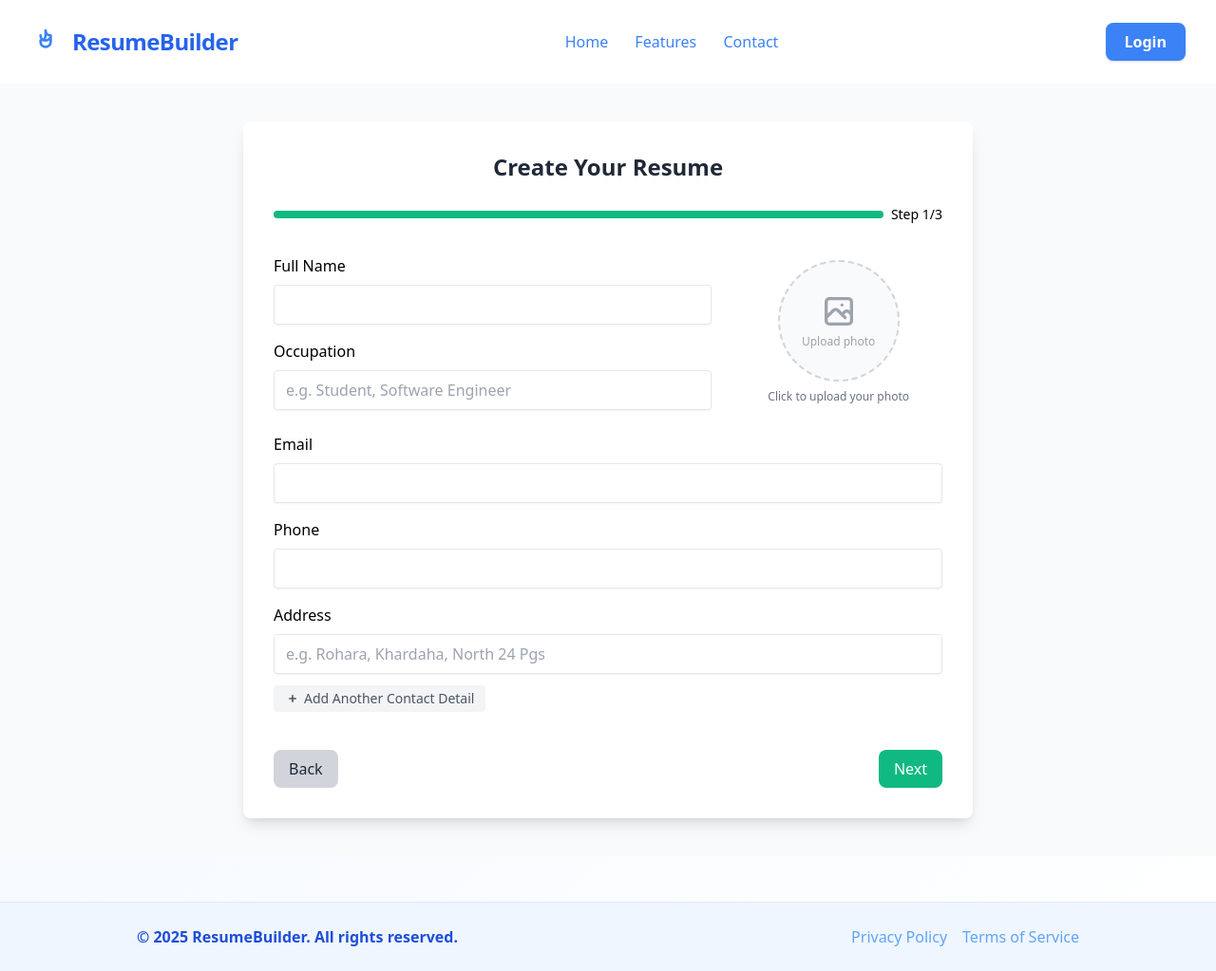
After one commit to Poushali-02/resume-builder-, a Django app: page /resume/create/ in a window 1280 px wide. The commit adds this page. Shown: the whole page at 95% size. Run offline with Django 5.2, Linux system fonts and the light colour scheme.

Commit message:
resume created

```diff
--- /dev/null
+++ b/resumeBuilder/resume/apps.py
@@ -0,0 +1,6 @@
+from django.apps import AppConfig
+
+
+class ResumeConfig(AppConfig):
+    default_auto_field = 'django.db.models.BigAutoField'
+    name = 'resume'
--- /dev/null
+++ b/resumeBuilder/resume/tests.py
@@ -0,0 +1,3 @@
+from django.test import TestCase
+
+# Create your tests here.
--- /dev/null
+++ b/resumeBuilder/resume/urls.py
@@ -0,0 +1,7 @@
+from django.urls import path
+from . import views
+
+urlpatterns = [
+    path('create/', views.create, name='createResume'),
+    path('see/<int:resume_id>/', views.see_resume, name='see_resume')
+]
--- /dev/null
+++ b/resumeBuilder/resume/views.py
@@ -0,0 +1,81 @@
+from django.shortcuts import render, redirect
+from .models import Resume, Education, Skills
+from datetime import datetime
+
+# Create your views here.
+
+def create(request):
+    if request.method == 'POST':
+        name = request.POST.get('full_name')
+        email = request.POST.get('email')
+        phone = request.POST.get('phone')
+        experience = request.POST.get('experience')
+        summary = request.POST.get('summary')
+
+        # Get education form fields
+        degree = request.POST.get('degree')
+        institution = request.POST.get('institution')
+        start_date = request.POST.get('start_date')
+        end_date = request.POST.get('end_date')
+        education_description = request.POST.get('education_description')
+
+        # First create the resume
+        resume = Resume.objects.create(
+            full_name=name,
+            email=email,
+            phone=phone,
+            experience=experience,
+            summary=summary
+        )
+
+        # Now create education entry with separate fields
+        if degree and institution:
+            try:
+                # Parse the dates if they exist
+                start_date_obj = datetime.strptime(start_date, '%Y-%m-%d') if start_date else datetime.now()
+                end_date_obj = datetime.strptime(end_date, '%Y-%m-%d') if end_date else datetime.now()
+
+                education = Education.objects.create(
+                    resume=resume,
+                    degree=degree,
+                    institution=institution,
+                    start_date=start_date_obj,
+                    end_date=end_date_obj,
+                    description=education_description or ""
+                )
+            except ValueError as e:
+                # Handle date parsing errors
+                print(f"Date parsing error: {e}")
+                # Create with default dates as fallback
+                education = Education.objects.create(
+                    resume=resume,
+                    degree=degree,
+                    institution=institution,
+                    start_date=datetime.now(),
+                    end_date=datetime.now(),
+                    description=education_description or ""
+                )
+
+        # Process skills with detailed information
+        skill_types = request.POST.getlist('skill_types[]')
+        skill_descriptions = request.POST.getlist('skill_descriptions[]')
+
+        # Create skills entries
+        for i in range(len(skill_types)):
+            if skill_types[i].strip():  # Only create if skill type is provided
+                skill_description = skill_descriptions[i].strip() if i < len(skill_descriptions) else f"Proficient in {skill_types[i]}"
+                Skills.objects.create(
+                    resume=resume,
+                    skill_type=skill_types[i],
+                    skill_description=skill_description
+                )
+
+        return redirect('see_resume', resume_id=resume.id)
+    return render(request, 'website/createResume.html')
+
+
+def see_resume(request, resume_id):
+    resume = Resume.objects.get(id=resume_id)
+    if resume is not None:
+        return render(request, 'website/resume.html', {'resume': resume})
+    return render(request, 'website/resume.html', {'resume': None})
--- a/resumeBuilder/resumeBuilder/settings.py
+++ b/resumeBuilder/resumeBuilder/settings.py
@@ -38,6 +38,7 @@ INSTALLED_APPS = [
     'django.contrib.messages',
     'django.contrib.staticfiles',
     'user',
+    'resume',
 ]
 
 MIDDLEWARE = [
--- a/resumeBuilder/resumeBuilder/urls.py
+++ b/resumeBuilder/resumeBuilder/urls.py
@@ -21,4 +21,5 @@ from django.urls import include
 urlpatterns = [
     path('admin/', admin.site.urls),
     path('user/', include('user.urls')),
+    path('resume/', include('resume.urls')),
 ]
--- a/resumeBuilder/templates/base.html
+++ b/resumeBuilder/templates/base.html
@@ -19,7 +19,11 @@
             <a href="#" class="text-blue-500 hover:text-blue-700 font-medium transition">Features</a>
             <a href="#" class="text-blue-500 hover:text-blue-700 font-medium transition">Contact</a>
         </nav>
+        {% if user.is_authenticated %}
+        <button class="bg-blue-500 hover:bg-blue-600 text-white px-5 py-2 rounded-lg font-semibold shadow transition">{{ user.username }}</button>
+        {% else %}
         <button class="bg-blue-500 hover:bg-blue-600 text-white px-5 py-2 rounded-lg font-semibold shadow transition">Login</button>
+        {% endif %}
     </header>
 
     <!-- Main content placeholder -->
--- /dev/null
+++ b/resumeBuilder/templates/website/createResume.html
@@ -0,0 +1,221 @@
+{% extends "base.html" %}
+
+{% block content %}
+<div class="min-h-screen bg-gray-50 flex items-center justify-center py-10">
+  <div class="bg-white shadow-lg rounded-lg w-full max-w-3xl p-8">
+    <h2 class="text-2xl font-bold text-gray-800 text-center mb-6">Create Your Resume</h2>
+
+    <!-- Progress Steps -->
+    <div class="flex items-center mb-8">
+      <div class="flex-1">
+        <div class="h-2 bg-green-500 rounded"></div>
+      </div>
+      <div class="ml-2 text-sm">Step <span id="step-number">1</span>/3</div>
+    </div>
+
+    <!-- Multi-step Form -->
+    <form id="resumeForm" method="post" class="space-y-6" action="{% url 'createResume' %}" enctype="multipart/form-data">
+      {% csrf_token %}
+
+      <!-- Step 1 - Personal Info -->
+      <div class="form-step block">
+        <div class="grid md:grid-cols-3 gap-6 items-center mb-6">
+          <div class="md:col-span-2 space-y-4">
+            <div>
+              <label class="block mb-2 text-700">Full Name</label>
+              <input type="text" name="full_name" class="w-full border px-3 py-2 rounded shadow-sm focus:ring-green-500 focus:border-green-500" required>
+            </div>
+            <div>
+              <label class="block mb-2 text-700">Occupation</label>
+              <input type="text" name="occupation" placeholder="e.g. Student, Software Engineer" class="w-full border px-3 py-2 rounded shadow-sm focus:ring-green-500 focus:border-green-500">
+            </div>
+          </div>
+          <div class="flex flex-col items-center">
+            <div class="w-32 h-32 border-2 border-dashed border-gray-300 rounded-full flex items-center justify-center bg-gray-50 relative">
+              <input type="file" name="image" id="image-upload" class="absolute inset-0 w-full h-full opacity-0 cursor-pointer" accept="image/*">
+              <div id="preview-container" class="w-full h-full rounded-full overflow-hidden hidden">
+                <img id="preview-image" src="#" alt="Preview" class="w-full h-full object-cover">
+              </div>
+              <div id="upload-icon" class="text-gray-400 flex flex-col items-center">
+                <svg xmlns="http://www.w3.org/2000/svg" class="h-10 w-10" fill="none" viewBox="0 0 24 24" stroke="currentColor">
+                  <path stroke-linecap="round" stroke-linejoin="round" stroke-width="2" d="M4 16l4.586-4.586a2 2 0 012.828 0L16 16m-2-2l1.586-1.586a2 2 0 012.828 0L20 14m-6-6h.01M6 20h12a2 2 0 002-2V6a2 2 0 00-2-2H6a2 2 0 00-2 2v12a2 2 0 002 2z" />
+                </svg>
+                <span class="text-xs mt-1">Upload photo</span>
+              </div>
+            </div>
+            <p class="text-xs text-gray-500 mt-2">Click to upload your photo</p>
+          </div>
+        </div>
+
+        <div id="contact-info-container" class="space-y-4">
+          <div class="contact-entry">
+            <label class="block mb-2 text-700">Email</label>
+            <input type="email" name="email" class="w-full border px-3 py-2 rounded shadow-sm focus:ring-green-500 focus:border-green-500" required>
+          </div>
+          <div class="contact-entry">
+            <label class="block mb-2 text-700">Phone</label>
+            <input type="text" name="phone" class="w-full border px-3 py-2 rounded shadow-sm focus:ring-green-500 focus:border-green-500" required>
+          </div>
+          <div class="contact-entry">
+            <label class="block mb-2 text-700">Address</label>
+            <input type="text" name="address" placeholder="e.g. Rohara, Khardaha, North 24 Pgs" class="w-full border px-3 py-2 rounded shadow-sm focus:ring-green-500 focus:border-green-500">
+          </div>
+        </div>
+
+        <button type="button" id="add-contact-btn" class="mt-3 bg-gray-100 hover:bg-gray-200 text-gray-600 px-3 py-1 rounded text-sm flex items-center">
+          <svg xmlns="http://www.w3.org/2000/svg" class="h-4 w-4 mr-1" viewBox="0 0 20 20" fill="currentColor">
+            <path fill-rule="evenodd" d="M10 5a1 1 0 011 1v3h3a1 1 0 110 2h-3v3a1 1 0 11-2 0v-3H6a1 1 0 110-2h3V6a1 1 0 011-1z" clip-rule="evenodd" />
+          </svg>
+          Add Another Contact Detail
+        </button>
+      </div>
+
+      <!-- Step 2 - Education & Experience -->
+      <div class="form-step hidden">
+        <div class="border p-4 rounded-lg mb-4">
+          <h3 class="text-lg font-medium text-gray-700 mb-3">Education</h3>
+          <div class="space-y-4">
+            <div>
+              <label class="block mb-2 text-gray-700 text-sm">Degree/Certificate</label>
+              <input type="text" name="degree" placeholder="e.g. Bachelor of Science in Computer Science" class="w-full border shadow-sm focus:ring-green-500 focus:border-green-500">
+            </div>
+            <div>
+              <label class="block mb-2 text-gray-700 text-sm">Institution</label>
+              <input type="text" name="institution" placeholder="e.g. University of Technology" class="w-full border shadow-sm focus:ring-green-500 focus:border-green-500">
+            </div>
+            <div class="grid grid-cols-2 gap-4">
+              <div>
+                <label class="block mb-2 text-gray-700 text-sm">Start Date</label>
+                <input type="date" name="start_date" class="w-full border shadow-sm focus:ring-green-500 focus:border-green-500">
+              </div>
+              <div>
+                <label class="block mb-2 text-gray-700 text-sm">End Date</label>
+                <input type="date" name="end_date" class="w-full border shadow-sm focus:ring-green-500 focus:border-green-500">
+              </div>
+            </div>
+            <div>
+              <label class="block mb-2 text-gray-700 text-sm">Description</label>
+              <textarea name="education_description" rows="2" placeholder="Additional information about your education" class="w-full border shadow-sm focus:ring-green-500 focus:border-green-500"></textarea>
+            </div>
+          </div>
+        </div>
+        <div>
+          <label class="block mb-2 text-gray-700">Experience</label>
+          <textarea name="experience" rows="4" placeholder="Describe your professional experience" class="w-full border shadow-sm focus:ring-green-500 focus:border-green-500"></textarea>
+        </div>
+      </div>
+
+      <!-- Step 3 - Skills & Summary -->
+      <div class="form-step hidden">
+        <div class="border p-4 rounded-lg mb-4">
+          <h3 class="text-lg font-medium text-gray-700 mb-3">Skills</h3>
+          <div id="skills-container" class="space-y-4">
+            <div class="skill-entry flex items-start space-x-3">
+              <div class="flex-1">
+                <label class="block mb-2 text-gray-700 text-sm">Skill Type</label>
+                <input type="text" name="skill_types[]" placeholder="e.g. Programming, Design, Marketing" class="w-full border shadow-sm focus:ring-green-500 focus:border-green-500">
+              </div>
+              <div class="flex-1">
+                <label class="block mb-2 text-gray-700 text-sm">Description</label>
+                <input type="text" name="skill_descriptions[]" placeholder="e.g. Expert in Python, 5 years experience" class="w-full border shadow-sm focus:ring-green-500 focus:border-green-500">
+              </div>
+              <button type="button" class="remove-skill mt-7 text-red-500 hover:text-red-700" title="Remove skill">
+                <svg xmlns="http://www.w3.org/2000/svg" class="h-5 w-5" viewBox="0 0 20 20" fill="currentColor">
+                  <path fill-rule="evenodd" d="M4.293 4.293a1 1 0 011.414 0L10 8.586l4.293-4.293a1 1 0 111.414 1.414L11.414 10l4.293 4.293a1 1 0 01-1.414 1.414L10 11.414l-4.293 4.293a1 1 0 01-1.414-1.414L8.586 10 4.293 5.707a1 1 0 010-1.414z" clip-rule="evenodd" />
+                </svg>
+              </button>
+            </div>
+          </div>
+          <button type="button" id="add-skill-btn" class="mt-3 bg-blue-100 hover:bg-blue-200 text-blue-600 px-3 py-1 rounded text-sm flex items-center">
+            <svg xmlns="http://www.w3.org/2000/svg" class="h-4 w-4 mr-1" viewBox="0 0 20 20" fill="currentColor">
+              <path fill-rule="evenodd" d="M10 5a1 1 0 011 1v3h3a1 1 0 110 2h-3v3a1 1 0 11-2 0v-3H6a1 1 0 110-2h3V6a1 1 0 011-1z" clip-rule="evenodd" />
+            </svg>
+            Add Another Skill
+          </button>
+        </div>
+
+        <div>
+          <label class="block mb-2 text-gray-700">Professional Summary</label>
+          <textarea name="summary" rows="4" placeholder="A brief overview of your professional background, achievements and career goals" class="w-full border shadow-sm focus:ring-green-500 focus:border-green-500"></textarea>
+        </div>
+      </div>
+
+      <!-- Navigation Buttons -->
+      <div class="flex justify-between pt-4">
+        <button type="button" id="prevBtn" class="bg-gray-300 hover:bg-gray-400 text-gray-800 px-4 py-2 rounded-lg" disabled>Back</button>
+        <button type="button" id="nextBtn" class="bg-green-500 hover:bg-green-600 text-white px-4 py-2 rounded-lg">Next</button>
+      </div>
+    </form>
+  </div>
+</div>
+
+<!-- Multi-step Form Script -->
+<script>
+  const steps = document.querySelectorAll('.form-step');
+  const nextBtn = document.getElementById('nextBtn');
+  const prevBtn = document.getElementById('prevBtn');
+  const stepNumber = document.getElementById('step-number');
+  let currentStep = 0;
+
+  function showStep(step) {
+    steps.forEach((s, i) => {
+      s.classList.toggle('hidden', i !== step);
+      s.classList.toggle('block', i === step);
+    });
+    stepNumber.textContent = step + 1;
+    prevBtn.disabled = step === 0;
+    nextBtn.textContent = step === steps.length - 1 ? 'Submit' : 'Next';
+  }
+
+  nextBtn.addEventListener('click', () => {
+    if (currentStep < steps.length - 1) {
+      currentStep++;
+      showStep(currentStep);
+    } else {
+      document.getElementById('resumeForm').submit();
+    }
+  });
+
+  prevBtn.addEventListener('click', () => {
+    if (currentStep > 0) {
+      currentStep--;
+      showStep(currentStep);
+    }
+  });
+
+  // Skills add/remove functionality
+  const skillsContainer = document.getElementById('skills-container');
+  const addSkillBtn = document.getElementById('add-skill-btn');
+
+  // Add event listener for removing skills
+  skillsContainer.addEventListener('click', (e) => {
+    if (e.target.closest('.remove-skill') && document.querySelectorAll('.skill-entry').length > 1) {
+      e.target.closest('.skill-entry').remove();
+    }
+  });
+
+  // Add event listener for adding skills
+  addSkillBtn.addEventListener('click', () => {
+    const skillEntry = document.createElement('div');
+    skillEntry.className = 'skill-entry flex items-start space-x-3';
+    skillEntry.innerHTML = `
+      <div class="flex-1">
+        <label class="block mb-2 text-gray-700 text-sm">Skill Type</label>
+        <input type="text" name="skill_types[]" placeholder="e.g. Programming, Design, Marketing" class="w-full border shadow-sm focus:ring-green-500 focus:border-green-500">
+      </div>
+      <div class="flex-1">
+        <label class="block mb-2 text-gray-700 text-sm">Description</label>
+        <input type="text" name="skill_descriptions[]" placeholder="e.g. Expert in Python, 5 years experience" class="w-full border shadow-sm focus:ring-green-500 focus:border-green-500">
+      </div>
+      <button type="button" class="remove-skill mt-7 text-red-500 hover:text-red-700" title="Remove skill">
+        <svg xmlns="http://www.w3.org/2000/svg" class="h-5 w-5" viewBox="0 0 20 20" fill="currentColor">
+          <path fill-rule="evenodd" d="M4.293 4.293a1 1 0 011.414 0L10 8.586l4.293-4.293a1 1 0 111.414 1.414L11.414 10l4.293 4.293a1 1 0 01-1.414 1.414L10 11.414l-4.293 4.293a1 1 0 01-1.414-1.414L8.586 10 4.293 5.707a1 1 0 010-1.414z" clip-rule="evenodd" />
+        </svg>
+      </button>
+    `;
+    skillsContainer.appendChild(skillEntry);
+  });
+
+  showStep(currentStep);
+</script>
+{% endblock %}
```
Also changed, not shown: resumeBuilder/resume/admin.py (added, +7 -0 lines), resumeBuilder/resume/models.py (added, +35 -0 lines), resumeBuilder/templates/website/resume.html (added, +217 -0 lines), resumeBuilder/resume/__init__.py (added), resumeBuilder/resume/migrations/0001_initial.py (added), resumeBuilder/resume/migrations/0002_remove_resume_education_remove_resume_skills_and_more.py (added), resumeBuilder/resume/migrations/__init__.py (added), 1 other file.
